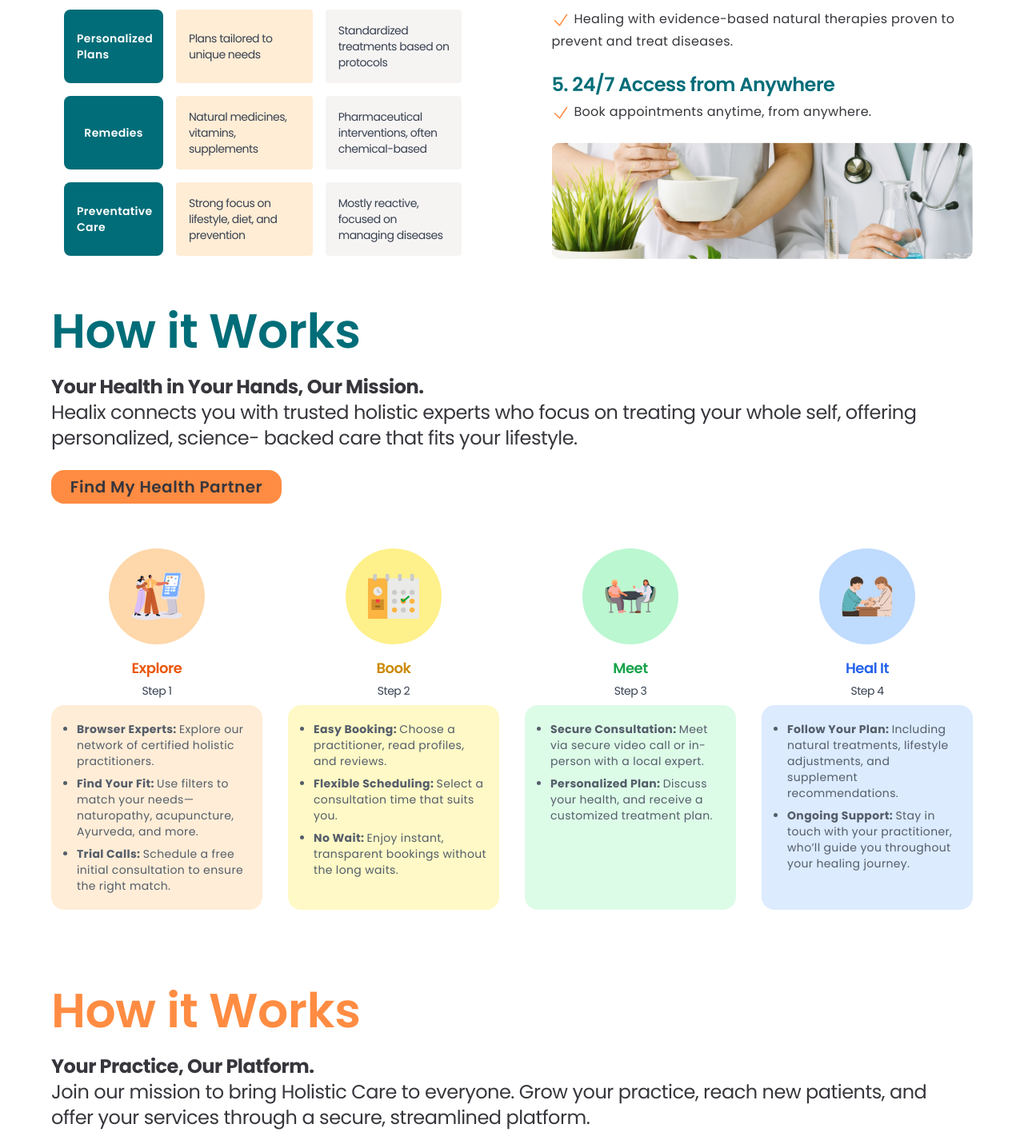
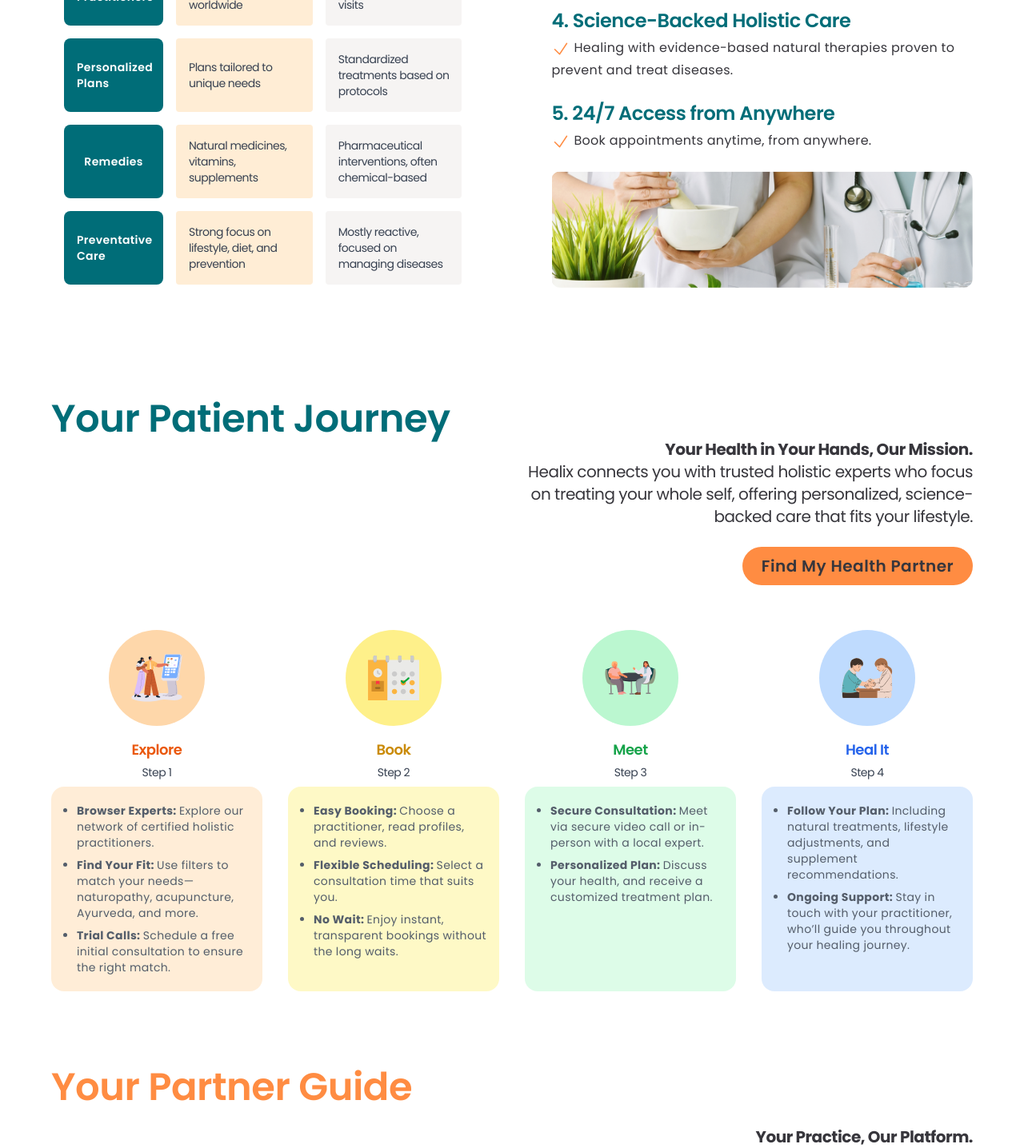
Before and after one commit to Danielvermel/weeul, a React (Vite) app: page / in a window 1280 px wide. Shown: the part 1330-2766 px from the top of the page at 80% size. Built offline with nearby package versions, Linux system fonts and the light colour scheme.

Commit message:
small improvements to the how it works page

```diff
--- a/src/components/Button.jsx
+++ b/src/components/Button.jsx
@@ -4,22 +4,17 @@
 const Button = ({ icon, children, href, containerClassName, textClassName, onClick, markerFill }) => {
     const Inner = () => (
         <>
-            <span
-                className={clsx(
-                    "relative flex justify-center items-center min-h-[42px] px-4 rounded-2xl",
-                    textClassName
-                )}
-            >
+            <span className={clsx("relative flex justify-center items-center min-h-[42px] px-4", textClassName)}>
                 <span className={clsx("relative z-2", textClassName)}>{children}</span>
             </span>
         </>
     );
     return href ? (
-        <a className={clsx("relative rounded-2xl", containerClassName)} href={href}>
+        <a className={clsx("relative rounded-3xl", containerClassName)} href={href}>
             <Inner />
         </a>
     ) : (
-        <button className={clsx("relative rounded-2xl", containerClassName)} onClick={onClick}>
+        <button className={clsx("relative rounded-3xl", containerClassName)} onClick={onClick}>
             <Inner />
         </button>
     );
--- a/src/sections/HowItWorks.jsx
+++ b/src/sections/HowItWorks.jsx
@@ -14,7 +14,7 @@
     const handleCloseModal = () => setIsModalOpen(false);
 
     return (
-        <section className="bg-white pt-12">
+        <section className="bg-white pt-32">
             <Modal isOpen={isModalOpen} onClose={handleCloseModal}>
                 <Newsletter type={type} />
             </Modal>
@@ -22,10 +22,11 @@
             <Element name="How It Works">
                 {/* Clients */}
                 <div className="container mb-24">
-                    <h2 className="font-semibold text-6xl text-p4 max-lg:mb-7 max-lg:h2 max-md:mb-4 max-md:text-5xl max-md:leading-12">
-                        How it Works
+                    <h2 className="font-semibold text-5xl text-p4 max-lg:mb-7 max-lg:h2 max-md:mb-4 max-md:text-5xl max-md:leading-12">
+                        Your Patient Journey
                     </h2>
-                    <div className="mt-6 mb-8 text-2xl">
+                    <div className=" mb-8 text-xl flex flex-row justify-end">
+                        <div className="basis-1/2 text-right">
                             <strong>Your Health in Your Hands, Our Mission. </strong>
                             <span className="block">
                                 Healix connects you with trusted holistic experts who focus on treating your whole self,
@@ -34,7 +35,7 @@
 
                             <Button
                                 icon="/images/zap.svg"
-                            containerClassName="bg-s6 w-72 m-6 mx-0"
+                                containerClassName="bg-s6 w-72 my-6 mx-0 h-12"
                                 textClassName="tracking-wide font-semibold text-xl"
                                 onClick={() => {
                                     setType("client");
@@ -43,6 +44,7 @@
                             >
                                 Find My Health Partner
                             </Button>
+                        </div>
                     </div>
                     <div className="flex flex-row items-start text-center gap-8">
                         {howItWorks.map(({ id, icon, iconColor, textColor, bgColor, title, caption, reasons }) => (
@@ -76,27 +78,30 @@
 
                 {/* Partners */}
                 <div className="container pb-24">
-                    <h2 className="font-semibold text-6xl text-s6 max-lg:mb-7 max-lg:h2 max-md:mb-4 max-md:text-5xl max-md:leading-12">
-                        How it Works
+                    <h2 className="font-semibold text-5xl text-s6 max-lg:mb-7 max-lg:h2 max-md:mb-4 max-md:text-5xl max-md:leading-12">
+                        Your Partner Guide
                     </h2>
                     <div className="mt-6 mb-8 text-2xl">
+                        <div className=" mb-8 text-xl flex flex-row justify-end">
+                            <div className="basis-1/2 text-right">
                                 <strong>Your Practice, Our Platform.</strong>
                                 <span className="block">
-                            Join our mission to bring Holistic Care to everyone. Grow your practice, reach new patients,
-                            and offer your services through a secure, streamlined platform.
+                                    Join our mission to bring Holistic Care to everyone. Grow your practice, reach new
+                                    patients, and offer your services through a secure, streamlined platform.
                                 </span>
 
                                 <Button
-                            icon="/images/zap.svg"
-                            containerClassName="bg-p4 w-72 m-6 mx-0"
+                                    containerClassName="bg-p4 w-72 my-6 mx-0 h-12"
                                     textClassName="tracking-wide text-white font-semibold text-xl"
                                     onClick={() => {
                                         setType("partner");
                                         handleOpenModal();
                                     }}
                                 >
-                            Become Our Partner
+                                    Find My Health Partner
                                 </Button>
+                            </div>
+                        </div>
                     </div>
                     <div className="flex flex-row items-start text-center gap-8">
                         {howItWorksPartners.map(
--- a/src/sections/WhatWeOffer.jsx
+++ b/src/sections/WhatWeOffer.jsx
@@ -7,7 +7,7 @@
         <section className="bg-white">
             <Element name="What We Offer">
                 <div className="container">
-                    <h2 className="mb-6 font-semibold text-6xl text-p4 max-lg:mb-7 max-lg:h2 max-md:mb-4 max-md:text-5xl max-md:leading-12">
+                    <h2 className="mb-6 font-semibold text-5xl text-p4 max-lg:mb-7 max-lg:h2 max-md:mb-4 max-md:text-5xl max-md:leading-12">
                         What We Offer
                     </h2>
                     <div className="grid gap-x-16 gap-y-6 grid-cols-2">
--- a/src/sections/WhyUs.jsx
+++ b/src/sections/WhyUs.jsx
@@ -5,10 +5,10 @@
 
 const WhyUs = () => {
     return (
-        <section className="pt-12 bg-white">
+        <section className="pt-24 bg-white">
             <Element name="Why Healix">
                 <div className="container">
-                    <h2 className="font-semibold text-6xl text-p4 max-lg:mb-7 max-lg:h2 max-md:mb-4 max-md:text-5xl max-md:leading-12">
+                    <h2 className="font-semibold text-5xl text-p4 max-lg:mb-7 max-lg:h2 max-md:mb-4 max-md:text-5xl max-md:leading-12">
                         Why Healix?
                     </h2>
 
```
Lines whose indentation alone changed are shown as unchanged.
